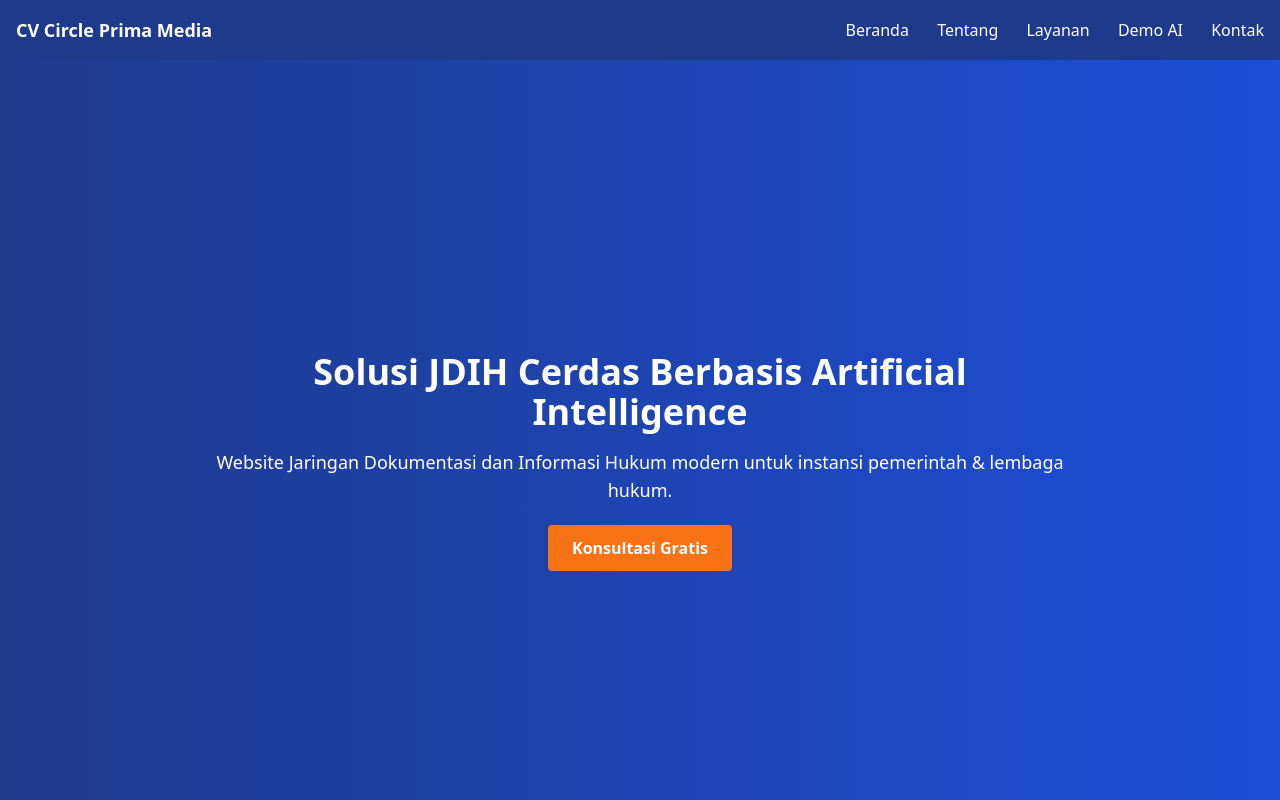
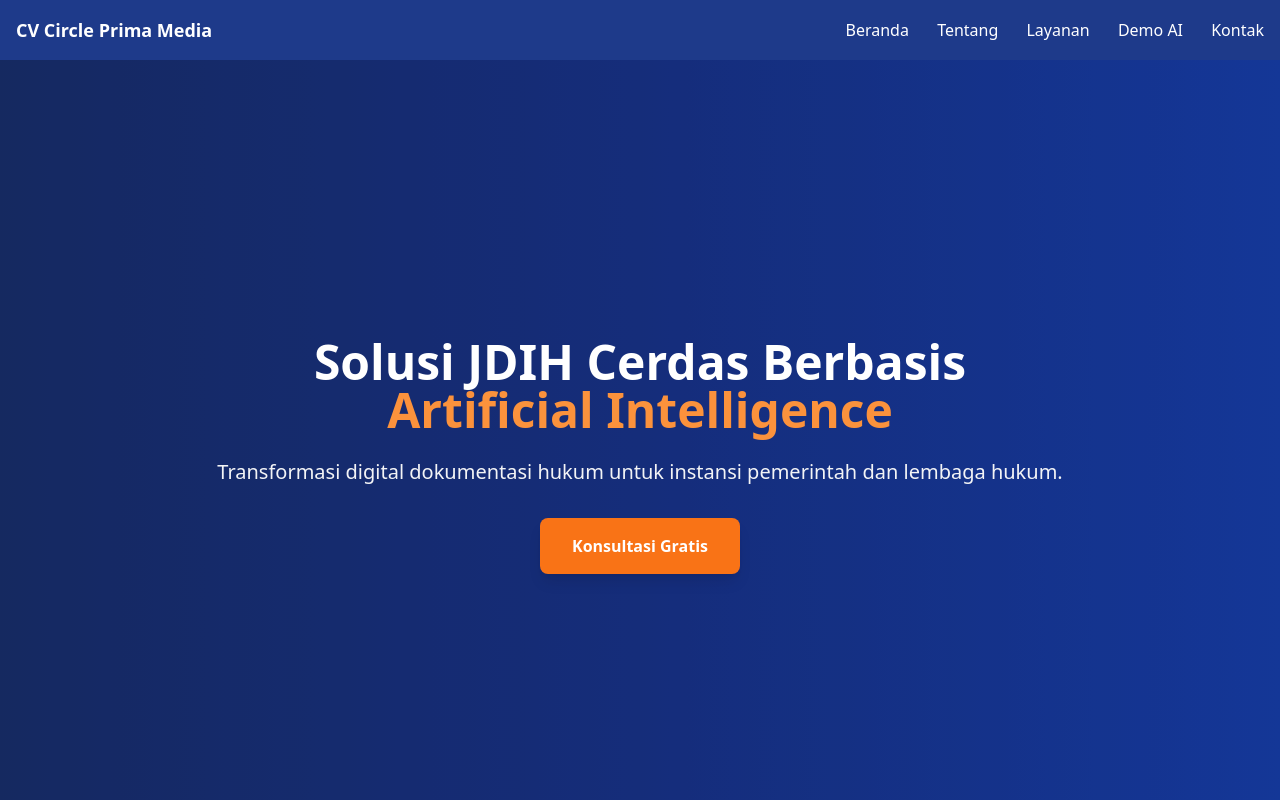
Before and after one commit to pramudyarum/circle-prima-media, a plain HTML site: page index.html in a window 1280 px wide. Shown: the top 800 px of the page. Drawn offline with nearby package versions, Linux system fonts and the light colour scheme.

Commit message:
Update index.html

```diff
--- a/index.html
+++ b/index.html
@@ -30,19 +30,32 @@
 </header>
 
 <!-- HERO -->
-<section id="home" class="pt-28 min-h-screen bg-gradient-to-r from-blue-900 to-blue-700 text-white flex items-center">
-  <div class="max-w-4xl mx-auto text-center px-4">
-    <h2 class="text-4xl font-bold mb-4">
-      Solusi JDIH Cerdas Berbasis Artificial Intelligence
+<!-- HERO -->
+<section id="home" class="pt-28 min-h-screen relative flex items-center justify-center">
+
+  <!-- Background Gradient -->
+  <div class="absolute inset-0 bg-gradient-to-r from-blue-900 via-blue-800 to-blue-700"></div>
+
+  <!-- Overlay Gelap -->
+  <div class="absolute inset-0 bg-black/30"></div>
+
+  <!-- Content -->
+  <div class="relative z-10 max-w-4xl mx-auto text-center px-4 text-white">
+    <h2 class="text-4xl md:text-5xl font-bold mb-6">
+      Solusi JDIH Cerdas Berbasis<br>
+      <span class="text-orange-400">Artificial Intelligence</span>
     </h2>
-    <p class="mb-8 text-lg">
-      Website Jaringan Dokumentasi dan Informasi Hukum modern untuk instansi pemerintah & lembaga hukum.
+    <p class="mb-8 text-lg md:text-xl text-gray-100">
+      Transformasi digital dokumentasi hukum untuk instansi pemerintah dan lembaga hukum.
     </p>
-    <a href="#contact" class="bg-orange-500 hover:bg-orange-600 px-6 py-3 rounded text-white font-semibold">
+    <a href="#contact"
+       class="inline-block bg-orange-500 hover:bg-orange-600 px-8 py-4 rounded-lg font-semibold shadow-lg transition">
       Konsultasi Gratis
     </a>
   </div>
+
 </section>
+
 
 <!-- ABOUT -->
 <section id="about" class="max-w-6xl mx-auto py-16 px-4 bg-white mt-10 rounded shadow">
```
